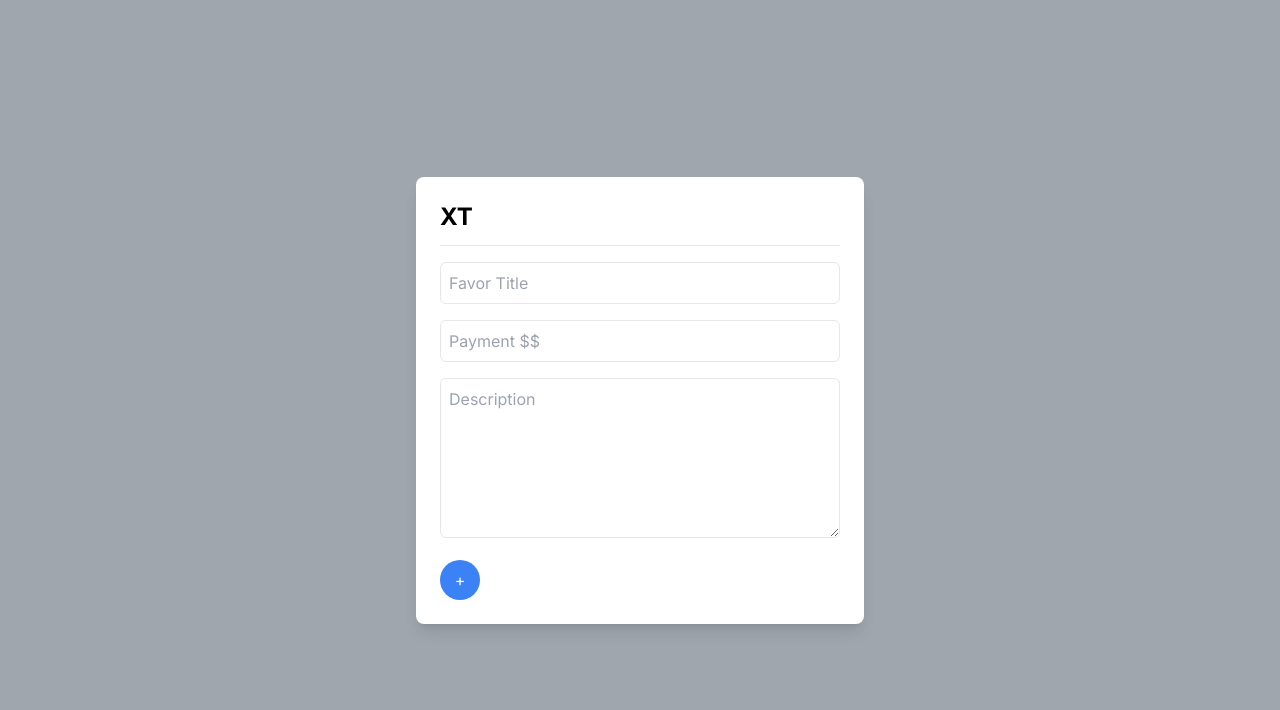
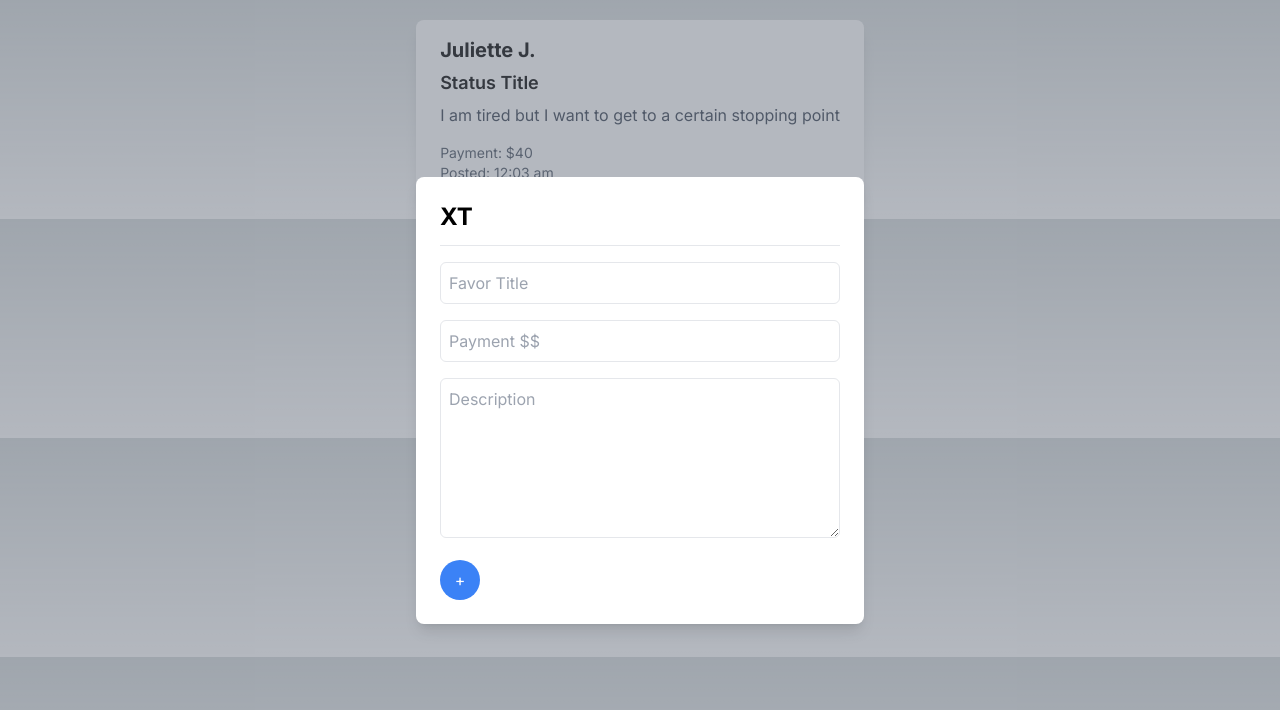
Before and after one commit to xeviert/nearnet, a Next.js app: page / in a window 1280 px wide. Shown: the top 710 px of the page. Built offline with nearby package versions, Linux system fonts and the light colour scheme.

Commit message:
continue with feed

```diff
--- a/jsconfig.json
+++ b/jsconfig.json
@@ -1,7 +1,7 @@
 {
   "compilerOptions": {
     "paths": {
-      "@/*": ["./src/*"]
+      "@/*": ["./src/*"],
     }
   }
 }
--- /dev/null
+++ b/src/components/StatusModal.js
@@ -0,0 +1,17 @@
+import Image from "next/image";
+
+export default function StatusModal() {
+    return (
+        <div className="max-w-md mx-auto bg-white rounded-lg overflow-hidden shadow-lg my-5">
+        <div className="px-6 py-4">
+          <div className="font-bold text-xl mb-2">Juliette J.</div>
+          <h3 className="text-lg leading-tight font-semibold mb-2">Status Title</h3>
+          <div className="text-gray-700 text-base">
+            <p className="mb-4">I am tired but I want to get to a certain stopping point</p>
+            <p className="text-sm text-gray-600">Payment: $40</p>
+            <p className="text-sm text-gray-600">Posted: 12:03 am</p>
+          </div>
+        </div>
+      </div>
+    )
+}
--- /dev/null
+++ b/src/components/StatusUpdater.js
@@ -0,0 +1,98 @@
+import Image from "next/image";
+import { useContext } from 'react';
+
+function StatusUpdater() {
+//   const context = useContext(AppContext);
+
+//   const [inputField, setInputField] = useState({
+//     title: '',
+//     payment: '',
+//     description: '',
+//   });
+
+//   const [error, setError] = useState(null);
+
+  const handleChange = (e) => {
+    // setInputField({ [e.target.name]: e.target.value });
+  };
+
+  const handleSubmit = (e) => {
+    // e.preventDefault();
+
+    // const favor = {
+    //   title: inputField.title,
+    //   payment: inputField.payment,
+    //   description: inputField.description,
+    //   posted: new Date(),
+    // };
+
+    // fetch(`${config.API_ENDPOINT}/favors`, {
+    //   method: 'POST',
+    //   body: JSON.stringify(favor),
+    //   headers: {
+    //     'content-type': 'application/json',
+    //     authorization: `Bearer ${TokenService.getAuthToken()}`,
+    //   },
+    // })
+    //   .then((res) => res.json())
+    //   .then((favor) => {
+    //     context.addFavor(favor);
+    //     setInputField({
+    //       title: '',
+    //       payment: '',
+    //       description: '',
+    //     });
+    //   })
+    //   .catch((error) => {
+    //     setError(error);
+    //   });
+  };
+
+//   const { first_name, last_name } = context;
+
+  return (
+    <div className="fixed inset-0 bg-gray-500 bg-opacity-50 flex justify-center items-center z-50">
+    <div className="bg-white rounded-lg shadow-lg p-6 w-full max-w-md">
+      <div className="flex justify-between items-center border-b pb-3">
+        <span className="text-2xl font-bold">XT</span>
+      </div>
+
+      <form className="space-y-4 mt-4">
+        <input
+          type="text"
+          placeholder="Favor Title"
+          name="title"
+          maxLength="20"
+          required
+          className="w-full p-2 border rounded-md"
+        />
+
+        <input
+          type="text"
+          placeholder="Payment $$"
+          name="payment"
+          maxLength="20"
+          required
+          className="w-full p-2 border rounded-md"
+        />
+
+        <textarea
+          placeholder="Description"
+          name="description"
+          maxLength="300"
+          type="text"
+          required
+          className="w-full p-2 border rounded-md h-40"
+        ></textarea>
+
+        <button type="submit" className="bg-blue-500 text-white rounded-full w-10 h-10 flex items-center justify-center">
+          +
+        </button>
+      </form>
+    </div>
+  </div>
+
+  );
+}
+
+export default StatusUpdater;
--- a/src/pages/about.js
+++ b/src/pages/about.js
@@ -2,7 +2,7 @@ import Image from 'next/image';
 
 export default function LandingPage() {
     return (
-<div className="min-h-screen bg-gray-100 p-6">
+      <div className="min-h-screen bg-gray-100 p-6">
         <section className="text-center my-8">
           <h3 className="text-3xl font-bold text-blue-600 mb-4">Help Your Neighbr Now!</h3>
           <div className="space-x-4">
--- a/src/pages/feed.js
+++ b/src/pages/feed.js
@@ -1,98 +1,14 @@
 import Image from "next/image";
-import { useContext } from 'react';
+import StatusUpdater from "@/components/statusUpdater";
+import StatusModal from "@/components/StatusModal";
 
-function Feed() {
-//   const context = useContext(AppContext);
-
-//   const [inputField, setInputField] = useState({
-//     title: '',
-//     payment: '',
-//     description: '',
-//   });
-
-//   const [error, setError] = useState(null);
-
-  const handleChange = (e) => {
-    // setInputField({ [e.target.name]: e.target.value });
-  };
-
-  const handleSubmit = (e) => {
-    // e.preventDefault();
-
-    // const favor = {
-    //   title: inputField.title,
-    //   payment: inputField.payment,
-    //   description: inputField.description,
-    //   posted: new Date(),
-    // };
-
-    // fetch(`${config.API_ENDPOINT}/favors`, {
-    //   method: 'POST',
-    //   body: JSON.stringify(favor),
-    //   headers: {
-    //     'content-type': 'application/json',
-    //     authorization: `Bearer ${TokenService.getAuthToken()}`,
-    //   },
-    // })
-    //   .then((res) => res.json())
-    //   .then((favor) => {
-    //     context.addFavor(favor);
-    //     setInputField({
-    //       title: '',
-    //       payment: '',
-    //       description: '',
-    //     });
-    //   })
-    //   .catch((error) => {
-    //     setError(error);
-    //   });
-  };
-
-//   const { first_name, last_name } = context;
-
+export default function Feed() {
   return (
-    <div className="fixed inset-0 bg-gray-500 bg-opacity-50 flex justify-center items-center">
-    <div className="bg-white rounded-lg shadow-lg p-6 w-full max-w-md">
-      <div className="flex justify-between items-center border-b pb-3">
-        <span className="text-2xl font-bold">XT</span>
+      <div className="relative">
+      <StatusUpdater />
+      <div className="z-10">
+        <StatusModal />
       </div>
-
-      <form className="space-y-4 mt-4">
-        <input
-          type="text"
-          placeholder="Favor Title"
-          name="title"
-          maxLength="20"
-          required
-          className="w-full p-2 border rounded-md"
-        />
-
-        <input
-          type="text"
-          placeholder="Payment $$"
-          name="payment"
-          maxLength="20"
-          required
-          className="w-full p-2 border rounded-md"
-        />
-
-        <textarea
-          placeholder="Description"
-          name="description"
-          maxLength="300"
-          type="text"
-          required
-          className="w-full p-2 border rounded-md h-40"
-        ></textarea>
-
-        <button type="submit" className="bg-blue-500 text-white rounded-full w-10 h-10 flex items-center justify-center">
-          +
-        </button>
-      </form>
     </div>
-  </div>
-
-  );
+  )
 }
-
-export default Feed;
```
